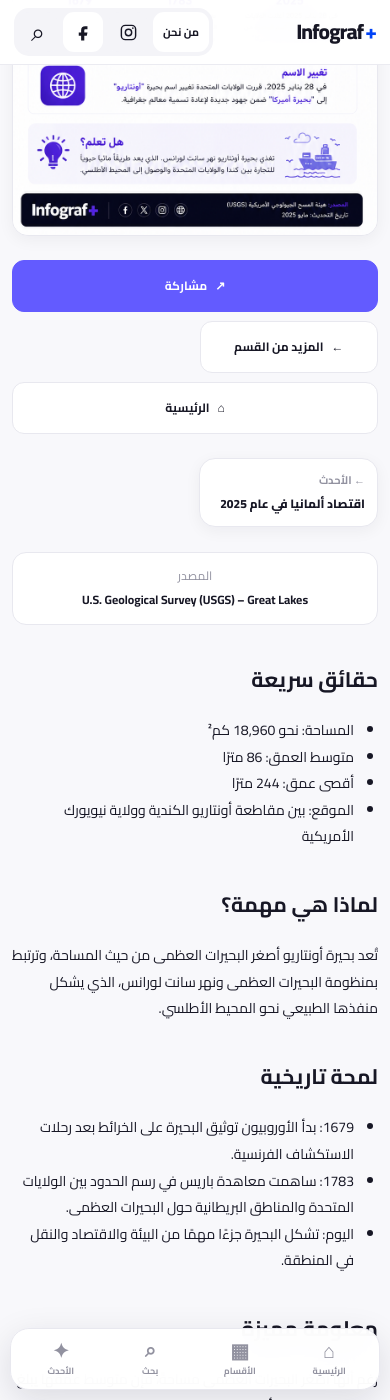
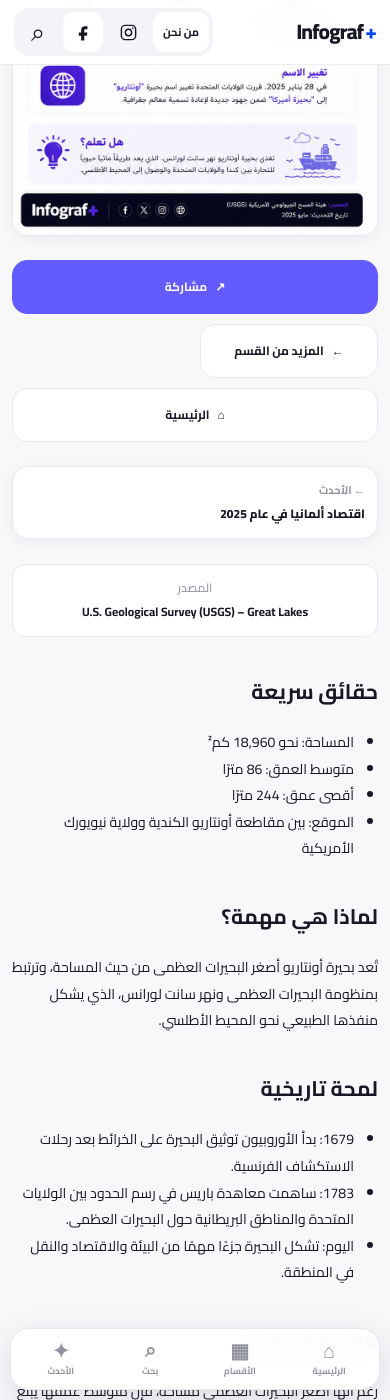
Before and after one commit to dilgash92/infograf-plus, a Jekyll site: the page built from _posts/2026-09-02-بحيرة-أونتاريو-أصغر-البحيرات-العظمى.md, in a window 390 px wide and 1400 px high, scrolled down 894 px. Built offline with Jekyll 4.4.1, drawn with Linux system fonts in a browser that asks for light colours.

Commit message:
Improve mobile infographic action and navigation layout

```diff
--- a/_layouts/infographic.html
+++ b/_layouts/infographic.html
@@ -19,13 +19,17 @@ layout: default
   .post-navigation-spacer { visibility:hidden; }
   @media (max-width:700px) {
     .share-menu-panel { right:50%; transform:translateX(50%); }
-    .infographic-actions { display:grid; grid-template-columns:repeat(2,minmax(0,1fr)); gap:9px; }
+    .infographic-actions { display:grid; grid-template-columns:repeat(2,minmax(0,1fr)); gap:10px; }
     .infographic-actions > .share-menu { grid-column:1 / -1; }
-    .infographic-actions > .share-menu .infographic-action,
-    .infographic-actions > .infographic-action { width:100%; min-width:0; min-height:52px; padding-inline:11px; }
-    .post-navigation { gap:8px; margin-top:20px; }
-    .post-navigation-link { padding:12px; }
+    .infographic-actions > .share-menu,
+    .infographic-actions > .infographic-action { min-width:0; width:100%; }
+    .infographic-actions > .share-menu > .infographic-action,
+    .infographic-actions > .infographic-action { min-height:54px; padding:10px 11px; width:100%; border-radius:15px; }
+    .post-navigation { gap:10px; margin-top:18px; }
+    .post-navigation-link { padding:14px 12px; min-height:62px; justify-content:center; }
     .post-navigation-title { font-size:12px; }
+    .post-navigation:has(.post-navigation-spacer) { grid-template-columns:1fr; }
+    .post-navigation:has(.post-navigation-spacer) .post-navigation-spacer { display:none; }
   }
 </style>
 
```
